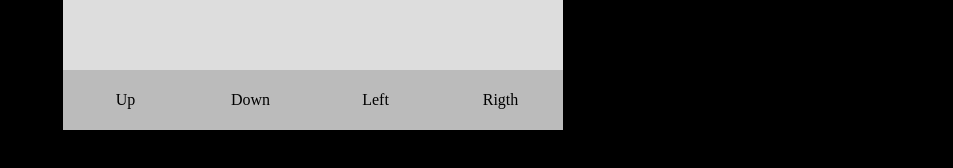
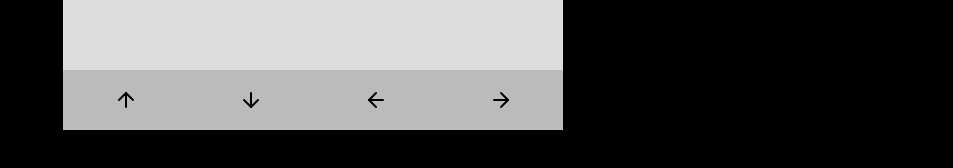
Before and after one commit to JosePhee03/SnakeGame, a React (Vite) app: page / in a window 1280 px wide. Shown: the part 580-748 px from the top of the page, without its empty margins (327-1280 px from the left). Built offline with nearby package versions, Linux system fonts and the light colour scheme; the HTML template or start-up script is replaced by a standard one.

Commit message:
✨ Add ArrowIcon

```diff
--- a/src/App.tsx
+++ b/src/App.tsx
@@ -1,5 +1,6 @@
 import { Arrow, ArrowBoard, GlobalStyle, Header, Main, Section } from './styles'
 import CanvasSnake from './components/canvas/CanvasSnake'
+import { ArrowIcon } from './components/Icons'
 
 function App (): JSX.Element {
   return (
@@ -12,10 +13,10 @@ function App (): JSX.Element {
           </Header>
           <CanvasSnake />
           <ArrowBoard>
-            <Arrow>Up</Arrow>
-            <Arrow>Down</Arrow>
-            <Arrow>Left</Arrow>
-            <Arrow>Rigth</Arrow>
+            <Arrow><ArrowIcon direction='up' /></Arrow>
+            <Arrow><ArrowIcon direction='down' /></Arrow>
+            <Arrow><ArrowIcon direction='left' /></Arrow>
+            <Arrow><ArrowIcon direction='right' /></Arrow>
           </ArrowBoard>
         </Section>
 
```
